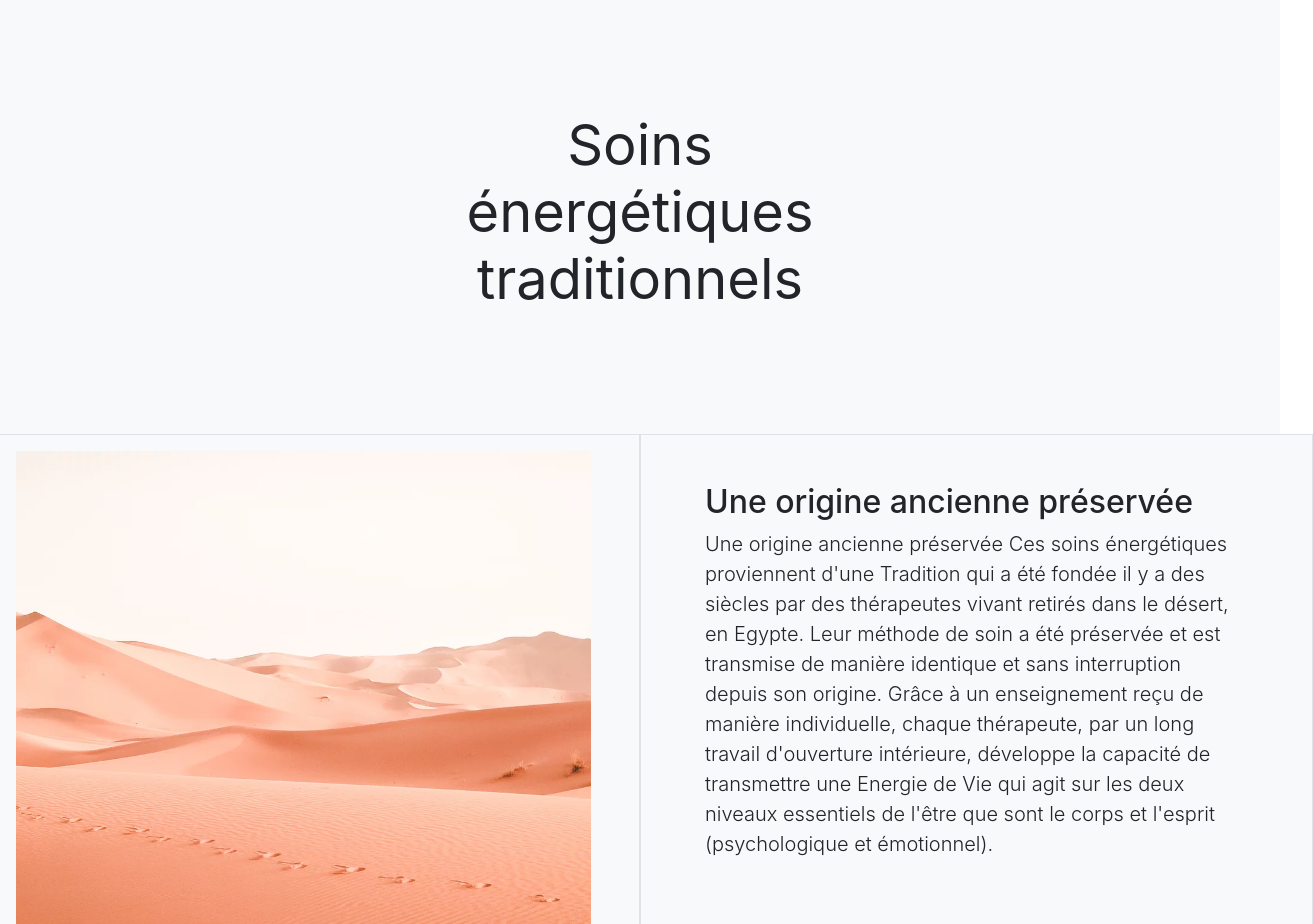
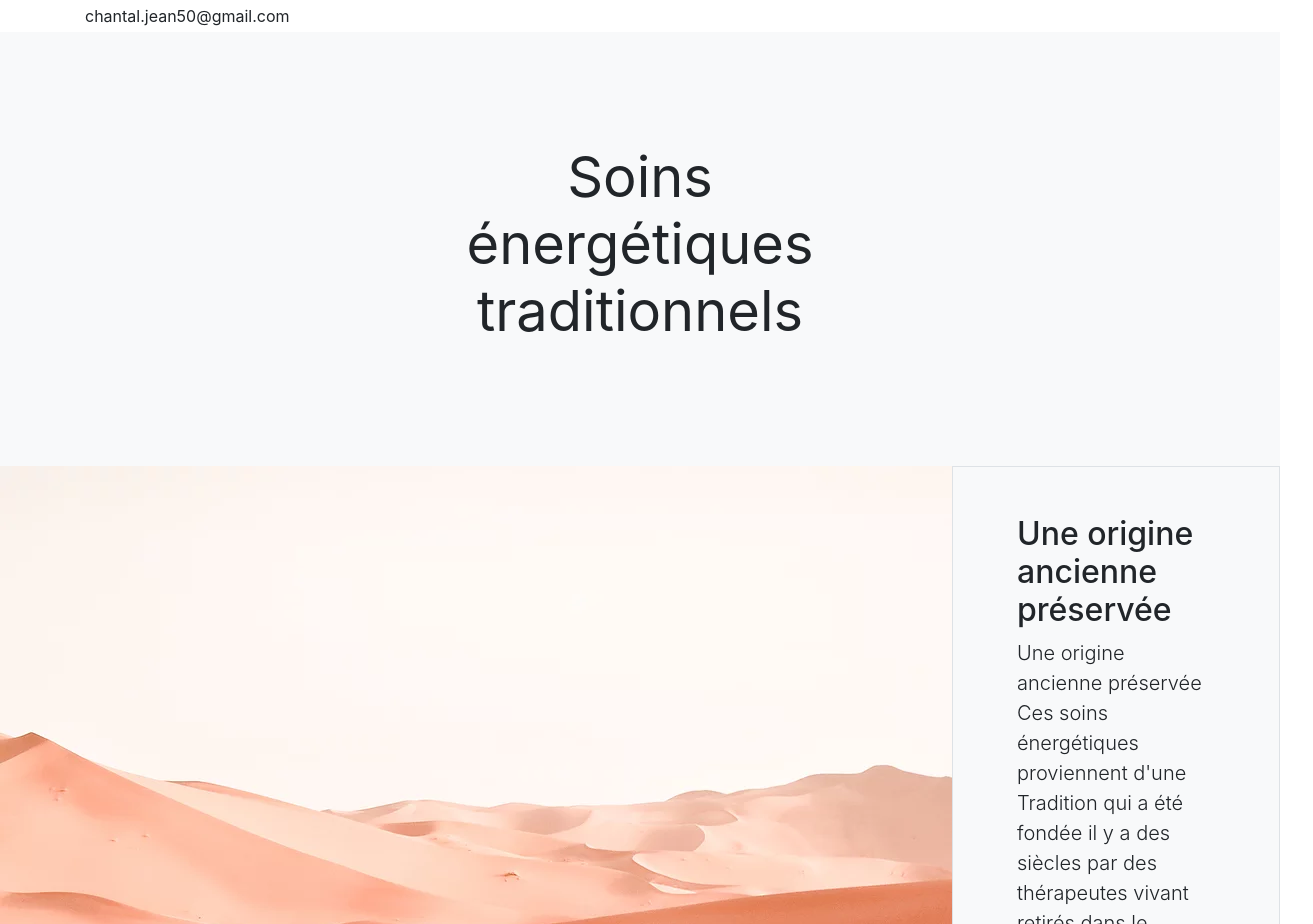
Before and after one commit to daseeds/andromede, a plain HTML site: page templates/index.html in a window 1280 px wide. Shown: the top 924 px of the page, 1313 px wide, since content can reach past the window. Drawn offline with nearby package versions, Linux system fonts and the light colour scheme; files that its build step writes are made by us from their sources; files whose address does not match are found by name.

Commit message:
Update index.html

```diff
--- a/templates/index.html
+++ b/templates/index.html
@@ -22,6 +22,11 @@
   <!--[if lte IE 9]>
     <p class="browserupgrade">You are using an <strong>outdated</strong> browser. Please <a href="https://browsehappy.com/">upgrade your browser</a> to improve your experience and security.</p>
   <![endif]-->
+  <nav class="site-header sticky-top py-1">
+    <div class="container d-flex flex-column flex-md-row justify-content-between">
+        chantal.jean50@gmail.com
+    </div>
+  </nav>
 <div class="container-fluid">
   <div class="row position-relative overflow-hidden p-3  text-center bg-light">
     <div class="col-md-5 p-lg-5 mx-auto my-5">
@@ -29,8 +34,8 @@
     </div>
   </div>
 
-  <div class="row mx-lg-n5">
-    <div class="col py-3 px-lg-5 border bg-light">
+  <div class="row ">
+    <div class=" ">
     <img src="static/img/0b24f0447073400b8308f55ae98e3871.webp" class="img-fluid" alt="Responsive image">
     </div>
     <div class="col py-3 px-lg-5 border bg-light">
```
